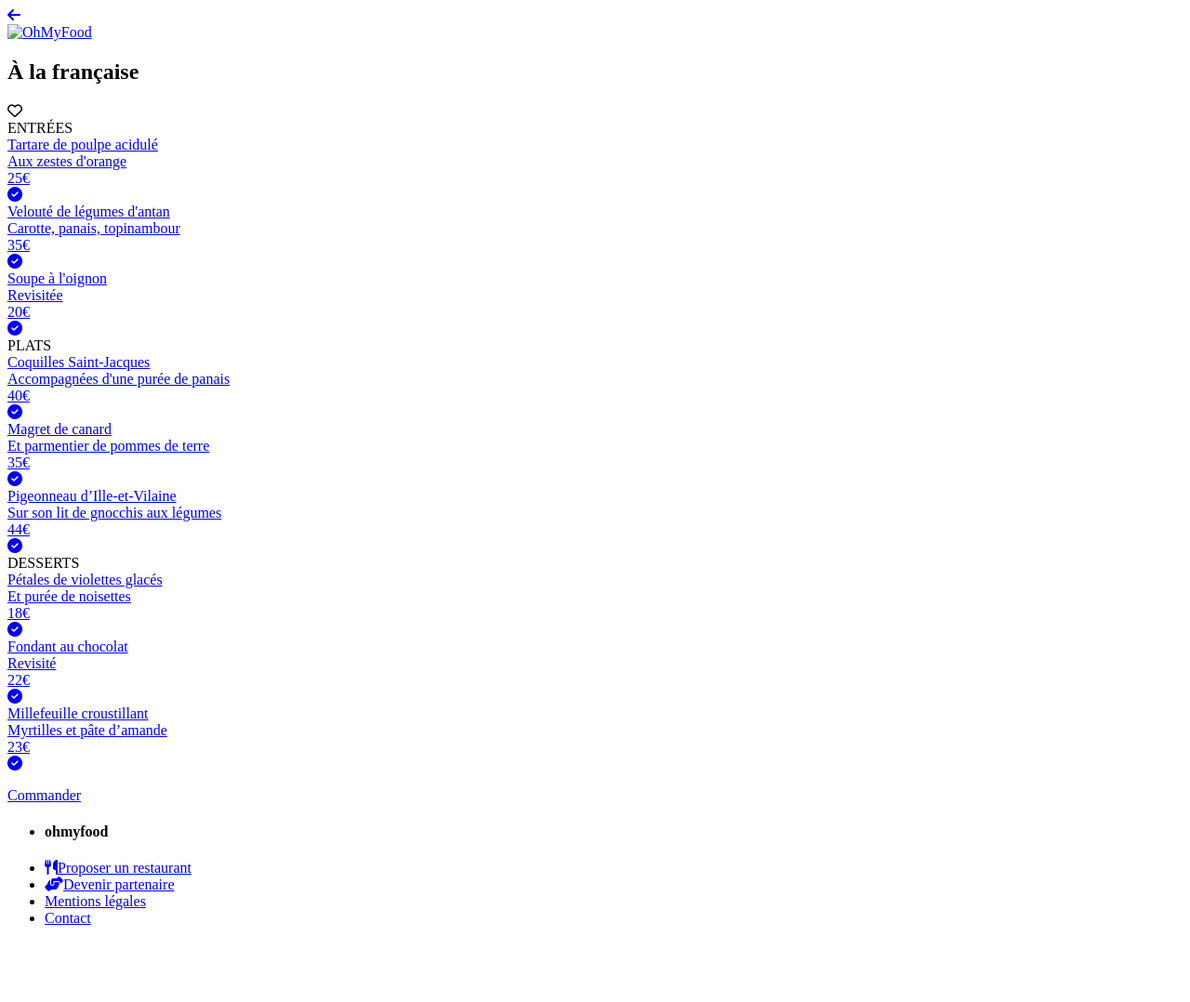
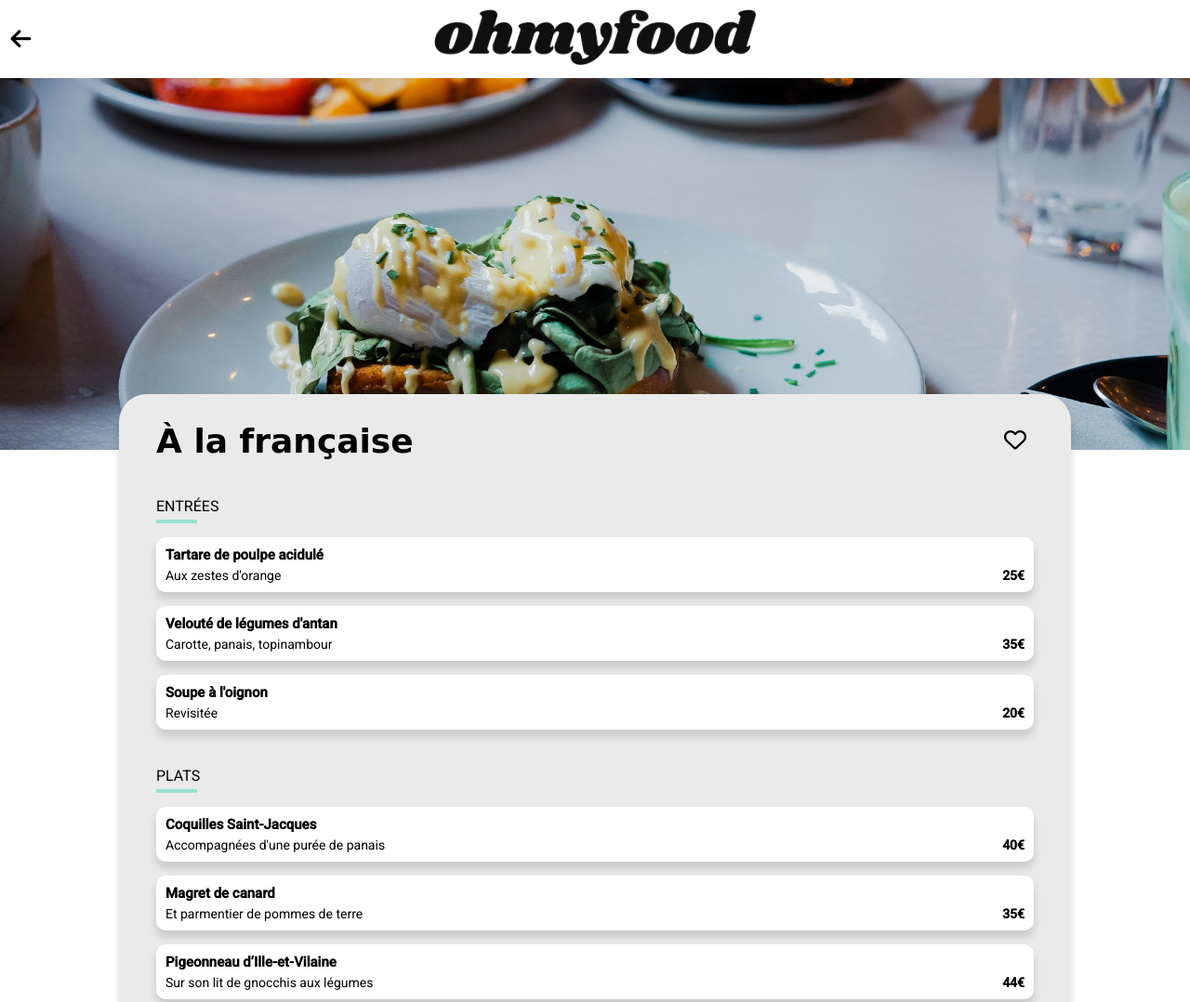
Before and after one commit to cedzar/zarza_cedric_ohmyfood, a website: page pages/a-la-francaise.html in a window 1280 px wide. Shown: the top 1078 px of the page at 93% size. Before the commit the page ends 1013 px from the top, so only its background shows below. Drawn offline with Linux system fonts and the light colour scheme; the site is published under a folder, as on GitHub Pages, so addresses that start at the root find nothing; a web font is replaced by a local one.

Commit message:
Modification de tout les link pour le bon affichage en local et sur gitPages

```diff
--- a/css/pages.scss
+++ b/css/pages.scss
@@ -135,16 +135,16 @@ body{
     background-size: cover;
 }
 .img-delice{
-    background-image: url(/zarza_cedric_ohmyfood/images/restaurants/louis-hansel-shotsoflouis-qNBGVyOCY8Q-unsplash.jpg);
+    background-image: url(../images/restaurants/louis-hansel-shotsoflouis-qNBGVyOCY8Q-unsplash.jpg);
 }
 .img-francaise{
-    background-image: url(/zarza_cedric_ohmyfood/images/restaurants/toa-heftiba-DQKerTsQwi0-unsplash.jpg);
+    background-image: url(../images/restaurants/toa-heftiba-DQKerTsQwi0-unsplash.jpg);
 }
 .img-note{
-    background-image: url(/zarza_cedric_ohmyfood/images/restaurants/stil-u2Lp8tXIcjw-unsplash.jpg);
+    background-image: url(../images/restaurants/stil-u2Lp8tXIcjw-unsplash.jpg);
 }
 .img-palette{
-    background-image: url(/zarza_cedric_ohmyfood/images/restaurants/jay-wennington-N_Y88TWmGwA-unsplash.jpg);
+    background-image: url(../images/restaurants/jay-wennington-N_Y88TWmGwA-unsplash.jpg);
 }
 
 /* Titre Restaurant & like */
--- a/pages/a-la-francaise.html
+++ b/pages/a-la-francaise.html
@@ -3,8 +3,8 @@
     <head>
         <meta charset="UTF-8" />
         <meta name="viewport" content="width=device-width, initial-scale=1.0">
-        <link rel="stylesheet" href="/zarza_cedric_ohmyfood/css/styles.css"/>
-        <link rel="stylesheet" href="/zarza_cedric_ohmyfood/css/pages.css"/>
+        <link rel="stylesheet" href="../css/styles.css"/>
+        <link rel="stylesheet" href="../css/pages.css"/>
 
         <!-- Font -->
         <link rel="preconnect" href="https://fonts.googleapis.com">
@@ -29,8 +29,8 @@
             <!-- Header -->
             <header>
                 <div class="flex-logo">
-                    <div class="back-index"><a href="/zarza_cedric_ohmyfood/index.html"><i class="fa-solid fa-arrow-left"></i></a></div>
-                    <div class="logo"><a href="/zarza_cedric_ohmyfood/index.html"><img src="/zarza_cedric_ohmyfood/images/logo/ohmyfood.png" alt="OhMyFood"></a></div>
+                    <div class="back-index"><a href="../index.html"><i class="fa-solid fa-arrow-left"></i></a></div>
+                    <div class="logo"><a href="../index.html"><img src="../images/logo/ohmyfood.png" alt="OhMyFood"></a></div>
                 </div>
                 <div class="rest-top-img img-francaise"></div>
             </header>
--- a/pages/delice-des-sens.html
+++ b/pages/delice-des-sens.html
@@ -3,8 +3,8 @@
     <head>
         <meta charset="UTF-8" />
         <meta name="viewport" content="width=device-width, initial-scale=1.0">
-        <link rel="stylesheet" href="/zarza_cedric_ohmyfood/css/styles.css"/>
-        <link rel="stylesheet" href="/zarza_cedric_ohmyfood/css/pages.css"/>
+        <link rel="stylesheet" href="../css/styles.css"/>
+        <link rel="stylesheet" href="../css/pages.css"/>
 
         <!-- Font -->
         <link rel="preconnect" href="https://fonts.googleapis.com">
@@ -29,8 +29,8 @@
             <!-- Header -->
             <header>
                 <div class="flex-logo">
-                    <div class="back-index"><a href="/zarza_cedric_ohmyfood/index.html"><i class="fa-solid fa-arrow-left"></i></a></div>
-                    <div class="logo"><a href="/zarza_cedric_ohmyfood/index.html"><img src="/zarza_cedric_ohmyfood/images/logo/ohmyfood.png" alt="OhMyFood"></a></div>
+                    <div class="back-index"><a href="../index.html"><i class="fa-solid fa-arrow-left"></i></a></div>
+                    <div class="logo"><a href="../index.html"><img src="../images/logo/ohmyfood.png" alt="OhMyFood"></a></div>
                 </div>
                 <div class="rest-top-img img-delice"></div>
             </header>
```
Also changed, not shown: pages/note-enchantee.html (+4 -4 lines), pages/palette-du-gout.html (+4 -4 lines), css/pages.css, 1 other file.
